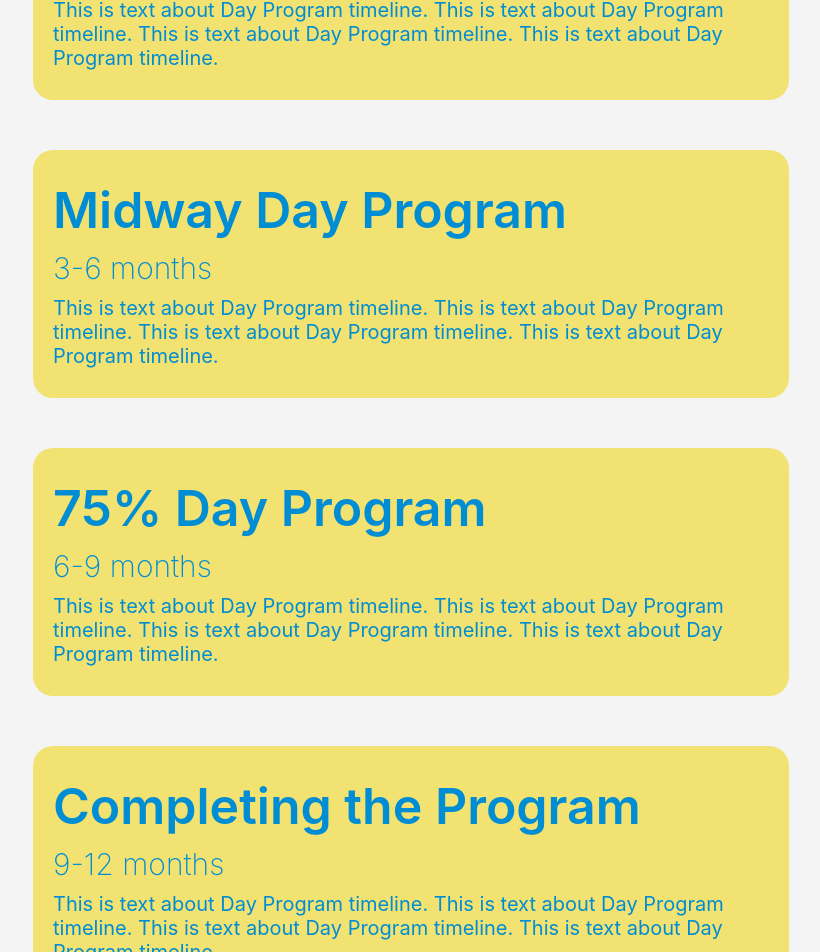
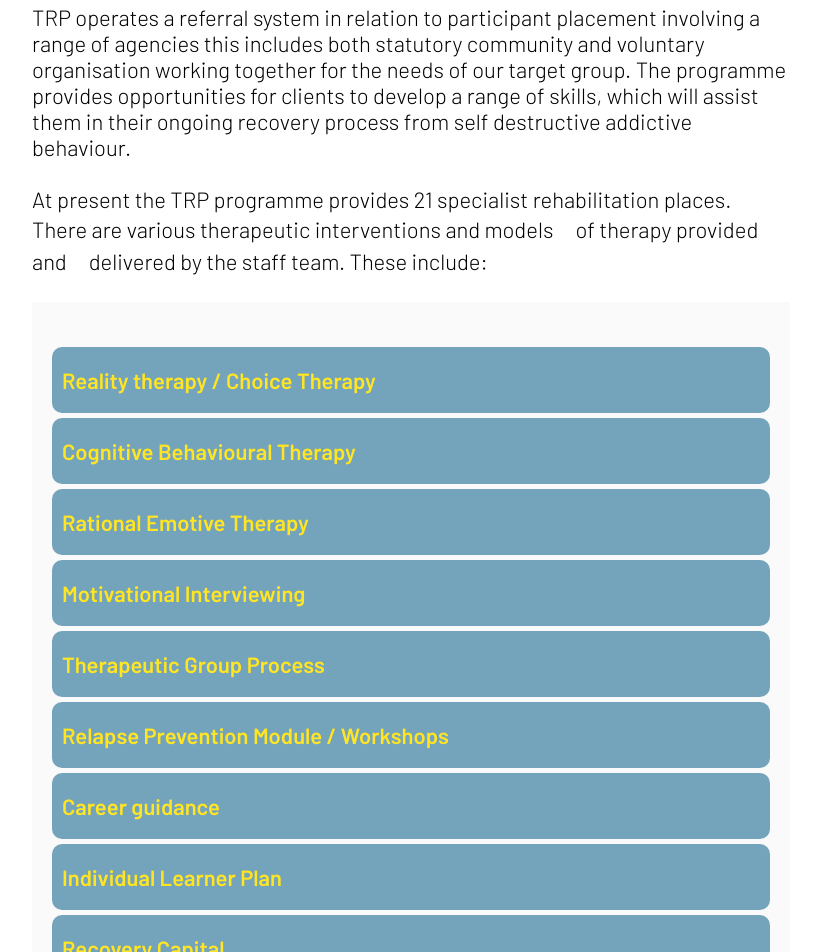
Before and after one commit to IainMcHugh/tallaghtrehabilitationproject, a React (Create React App) app: page /dayprogramme in a window 1280 px wide. Shown: the part 1324-2276 px from the top of the page, without its empty margins (229-1049 px from the left). Built offline with nearby package versions, Linux system fonts and the light colour scheme.

Commit message:
Added Group Therapy Process section

```diff
--- a/src/components/DayProgramme/DPComponentLib/BuildDPTimeline.js
+++ b/src/components/DayProgramme/DPComponentLib/BuildDPTimeline.js
@@ -3,41 +3,69 @@ import React from "react";
 function BuildDPTimeline() {
   return (
     <div className="timeline-container">
-      <h2 className="dp-heading">TIMELINE</h2>
+      {/* <h2 className="dp-heading">TIMELINE</h2> */}
       <div className="timeline-item">
         <h2>Introduction to Day Program</h2>
         <h3>0-3 months</h3>
         <h4>
-          This is text about Day Program timeline. This is text about Day
-          Program timeline. This is text about Day Program timeline. This is
-          text about Day Program timeline.
+          The Introduction programme allows applicants become acclimatised to
+          the nature and structure of the programme and allows the staff team to
+          further assess the applicant’s suitability and readiness to engage in
+          the rehabilitation process.
         </h4>
       </div>
       <div className="timeline-item">
-      <h2>Midway Day Program</h2>
+        <h2>Phase 1</h2>
         <h3>3-6 months</h3>
         <h4>
-          This is text about Day Program timeline. This is text about Day
-          Program timeline. This is text about Day Program timeline. This is
-          text about Day Program timeline.
+          Phase 1 is designed to facilitate participants in gaining an
+          understanding of and confidence in group work and become familiar with
+          a therapeutic / educational environment. It is an opportunity to
+          establish a routine, to stabilise practical aspects of participants’
+          lifestyle and set realistic goals. The emphasis is on addiction
+          awareness, looking at attitudes to recovery, learning strategies to
+          prevent relapse and becoming aware of the pitfalls in early recovery.
         </h4>
       </div>
       <div className="timeline-item">
-      <h2>75% Day Program</h2>
+        <h2>Phase 2</h2>
         <h3>6-9 months</h3>
         <h4>
-          This is text about Day Program timeline. This is text about Day
-          Program timeline. This is text about Day Program timeline. This is
-          text about Day Program timeline.
+          Phase 2 is designed for people with a level of awareness suited to
+          actively and realistically work toward change. Here there is a greater
+          emphasis on therapeutic group work, which is more challenging for
+          participants. Through particular interventions participants are
+          encouraged to gain a better understanding of their addiction and
+          address any underlying issues. This phase is marked by lifestyle
+          stability and also a deeper level of awareness and a willingness to
+          explore and process the issues, behaviours and attitudes related to
+          addiction. Some family involvement would be encouraged at this stage.
         </h4>
       </div>
       <div className="timeline-item">
-      <h2>Completing the Program</h2>
+        <h2>Phase 3 - Move on and Aftercare</h2>
         <h3>9-12 months</h3>
         <h4>
-          This is text about Day Program timeline. This is text about Day
-          Program timeline. This is text about Day Program timeline. This is
-          text about Day Program timeline.
+          This programme offers participants an opportunity to address the
+          issues arising in preparation for leaving the programme, coping with
+          change and planning for the future and is delivered in the final three
+          months of their programme. It includes job-search and interview
+          skills, CV and portfolio building, researching part or full time
+          education courses and identifying outside supports.
+          <br />
+          <br />
+          TRP offer a one-year aftercare programme, although the services are
+          available for participants for longer if they wish. This support is
+          tailored to suit the needs of the individual.
+          <br />
+          <br />
+          TRP now provides a state of the art Aftercare building for people from
+          the Tallaght wide area who may have completed residential or day
+          programme rehabilitation. This aftercare offers a comprehensive
+          continuum of care for people in recovery. Please see aftercare page
+          for more information.
+          <br />
+          <br />
         </h4>
       </div>
     </div>
--- /dev/null
+++ b/src/components/DayProgramme/DPComponentLib/BuildGrThSection.js
@@ -0,0 +1,47 @@
+import React, { useEffect, useRef } from "react";
+import { gsap } from "gsap";
+import { ScrollTrigger } from "gsap/ScrollTrigger";
+
+function BuildGrThSection() {
+  gsap.registerPlugin(ScrollTrigger);
+
+  let gtpRef1 = useRef(null);
+  let gtpRef2 = useRef(null);
+
+  useEffect(() => {
+    gsap.from(gtpRef1.current, {
+      x: -2000,
+      duration: 1,
+      ease: "power3",
+      scrollTrigger: {
+        trigger: gtpRef1.current,
+        start: "top center",
+      },
+    });
+    gsap.from(gtpRef2.current, {
+        x: -2000,
+        duration: 1,
+        ease: "power3",
+        scrollTrigger: {
+            trigger: gtpRef2.current,
+            start: "top center"
+        }
+    });
+  }, []);
+
+  return (
+    <div className="gtp-container">
+      <div className="gtp-heading-container" ref={gtpRef1}>
+        <h2>Monday</h2>
+        <h2>Wednesday</h2>
+        <h2>Friday</h2>
+      </div>
+      <div className="gtp-body-container" ref={gtpRef2}>
+        <h4>11:00am - 12:30pm</h4>
+        <h4>12:45am - 2:00pm</h4>
+      </div>
+    </div>
+  );
+}
+
+export default BuildGrThSection;
--- a/src/components/DayProgramme/DayProgramme.css
+++ b/src/components/DayProgramme/DayProgramme.css
@@ -399,6 +399,53 @@
     border-radius: 5px;
 }
 
+.gtp-container {
+    width: 90%;
+    margin: 50px auto;
+}
+
+.gtp-heading-container {
+    width: 100%;
+    background-color: rgba(255, 0, 0, 0.5);
+    padding: 20px;
+    box-sizing: border-box;
+    display: flex;
+    flex-direction: row;
+    justify-content: space-evenly;
+    border-radius: 10px 10px 0 0;
+}
+
+.gtp-heading-container > h2 {
+    color: white;
+    font-weight: 500;
+}
+
+.gtp-body-container {
+    width: 100%;
+    border: 1px solid rgba(255, 0, 0, 0.5);
+    box-sizing: border-box;
+    padding: 50px;
+    display: flex;
+    flex-direction: column;
+    justify-content: space-evenly;
+    align-content: center;
+    align-items: center;
+    border-radius: 0 0 10px 10px;
+    box-shadow: 0 1px 2.2px rgba(0, 0, 0, 0.017),
+    0 1px 5.3px rgba(0, 0, 0, 0.02),
+    0 1px 10px rgba(0, 0, 0, 0.03),
+    0 2px 10px rgba(0, 0, 0, 0.03),
+    0 4px 10px rgba(0, 0, 0, 0.03),
+    0 10px 10px rgba(0, 0, 0, 0.05);;
+}
+
+.gtp-body-container > h4 {
+    font-size: 28px;
+    font-weight: 300;
+    margin: 10px auto;
+    color: rgba(0, 0, 0, 0.8);
+}
+
 @media only screen and (min-width: 768px){
     .dp-container{
         width: 100%;
@@ -450,6 +497,10 @@
 
     .timeline-item {
         width: 60%;
+    }
+
+    .gtp-container {
+        width: 50%;
     }
 }
 
--- a/src/components/DayProgramme/DayProgramme.js
+++ b/src/components/DayProgramme/DayProgramme.js
@@ -9,7 +9,6 @@ import DPSummary from "./textBlocks/DPSummary";
 import DPWhoIsItFor from "./textBlocks/DPWhoIsItFor";
 import BuildDPNavSection from "./DPComponentLib/BuildDPNavSection";
 import BuildWhatNext from "./DPComponentLib/BuildWhatNext";
-import BuildDPTimeline from "./DPComponentLib/BuildDPTimeline";
 
 function DayProgramme() {
   return (
@@ -17,7 +16,6 @@ function DayProgramme() {
       <div className="background-image-container"></div>
       <div class="dp-container">
         <BuildDPSection title="Summary" data={DPSummary} />
-        <BuildDPTimeline />
         <BuildDPSection title="Who is it for" data={DPWhoIsItFor} />
         <BuildDPNavSection />
         <BuildWhatNext />
--- a/src/components/DayProgramme/ProgrammePath.js
+++ b/src/components/DayProgramme/ProgrammePath.js
@@ -2,6 +2,7 @@ import React, { Component } from 'react';
 import { NavLink } from 'react-router-dom';
 
 import BuildDPSection from "./DPComponentLib/BuildDPSection";
+import BuildDPTimeline from "./DPComponentLib/BuildDPTimeline";
 
 export class ProgrammePath extends Component {
     render() {
@@ -15,9 +16,11 @@ export class ProgrammePath extends Component {
                     <h2>Programme Path</h2>
                     <h4>
                     Following successful referral and assessment, the path of engagement on the programme is as follows:
+                    <br/><br/><br/><br/>
                     </h4>
                 </div>
-                <div className="aftercare-box">
+                <BuildDPTimeline />
+                {/* <div className="aftercare-box">
                     <h2>Induction</h2>
                     <h4>
                     The Introduction programme allows applicants become acclimatised to the nature and structure of the programme and allows the staff team to further assess the applicant’s suitability and readiness to engage in the rehabilitation process.
@@ -44,7 +47,7 @@ export class ProgrammePath extends Component {
                     TRP now provides a state of the art Aftercare building  for people from the Tallaght wide area who may have completed residential or day programme rehabilitation. This aftercare offers a comprehensive continuum of care for people in recovery. Please see aftercare page for more information.
                     <br /><br />
                     </h4>
-                </div>
+                </div> */}
             </div>
         )
     }
--- a/src/components/DayProgramme/TherapeuticIntervention.js
+++ b/src/components/DayProgramme/TherapeuticIntervention.js
@@ -7,6 +7,7 @@ import DPTherapeuticIntervention from "./textBlocks/DPTherapeuticIntervention";
 import DPRecoveryAwareness from "./textBlocks/DPRecoveryAwareness";
 import DPRelapsePrevention from "./textBlocks/DPRelapsePrevention";
 import DPGroupTherapyProcess from "./textBlocks/DPGroupTherapyProcess";
+import BuildGrThSection from './DPComponentLib/BuildGrThSection'
 
 function TherapeuticIntervention() {
   return (
@@ -29,6 +30,7 @@ function TherapeuticIntervention() {
         title="Group Therapy Process"
         data={DPGroupTherapyProcess}
       />
+      <BuildGrThSection />
     </div>
   );
 }
```
